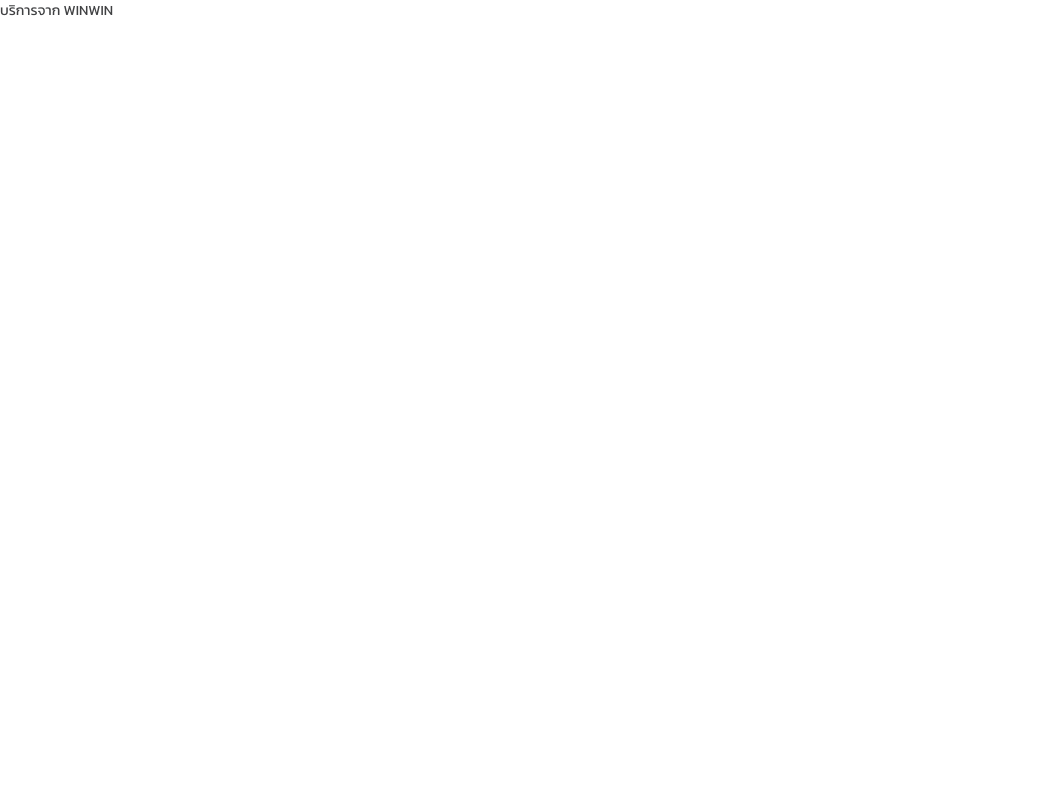
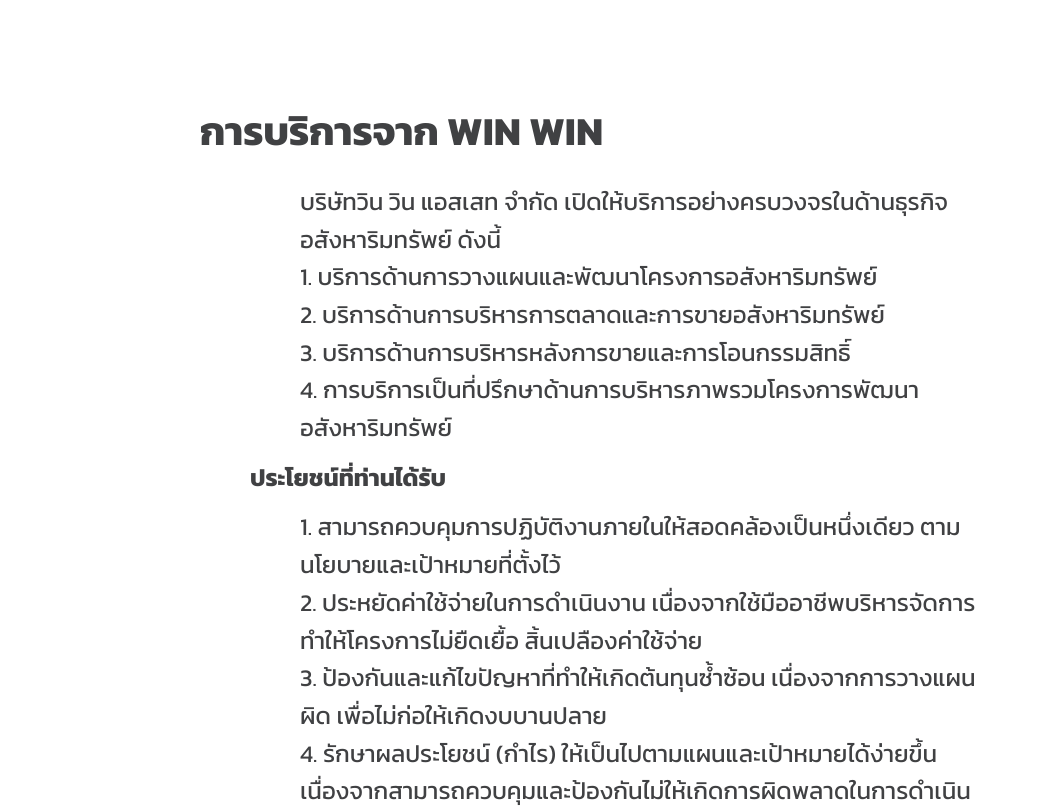
Before and after one commit to romncn/WinWin-Assets_Web, a React (Create React App) app: page /service in a window 1280 px wide. Shown: the top 807 px of the page, without its empty margins (0-1038 px from the left). Built offline with nearby package versions, Linux system fonts and the light colour scheme.

Commit message:
[+] Create service page

```diff
--- a/src/App.tsx
+++ b/src/App.tsx
@@ -9,6 +9,7 @@ import Home from "./views/Home";
 import AssetDetail from "./views/AssetDetail";
 import Vision from "./views/Vision"
 import Whatiswinwin from "./views/Whatiswinwin"
+import Services from "./views/Services"
 
 const App: React.FC = () => {
   return (
@@ -45,7 +46,7 @@ const App: React.FC = () => {
               <AssetDetail />
             </Route>
             <Route path="/service">
-              <div>บริการจาก WINWIN</div>
+              <Services/>
             </Route>
             <Route path="/service-standard">
               <div>มาตรฐานการบริการ</div>
--- /dev/null
+++ b/src/views/Services.tsx
@@ -0,0 +1,55 @@
+import React from "react";
+import styled from "styled-components";
+import LayoutWithBG from "../components/components/LayoutWithBG";
+import { Container, Content, BodyPage } from "../components/components/Grid";
+import Service from "../data/Service.json";
+
+const Vision: React.FC = () => {
+  return (
+    <LayoutWithBG>
+      <Container>
+        <BodyPage>
+          <h1>
+            <b>การบริการจาก WIN WIN</b>
+          </h1>
+          <Content>
+            <Content>
+              <h3>
+                <span>
+                  บริษัทวิน วิน แอสเสท จำกัด
+                  เปิดให้บริการอย่างครบวงจรในด้านธุรกิจอสังหาริมทรัพย์ ดังนี้
+                </span>
+                <br />
+                {Service.services.map((serv, key) => {
+                  return (
+                    <span>
+                      {key + 1}. {serv}
+                      <br />
+                    </span>
+                  );
+                })}
+              </h3>
+            </Content>
+            <h3>
+              <b>ประโยชน์ที่ท่านได้รับ</b>
+            </h3>
+            <Content>
+              <h3>
+                {Service.benefits.map((benefit, key) => {
+                  return (
+                    <span>
+                      {key + 1}. {benefit}
+                      <br />
+                    </span>
+                  );
+                })}
+              </h3>
+            </Content>
+          </Content>
+        </BodyPage>
+      </Container>
+    </LayoutWithBG>
+  );
+};
+
+export default Vision;
```
